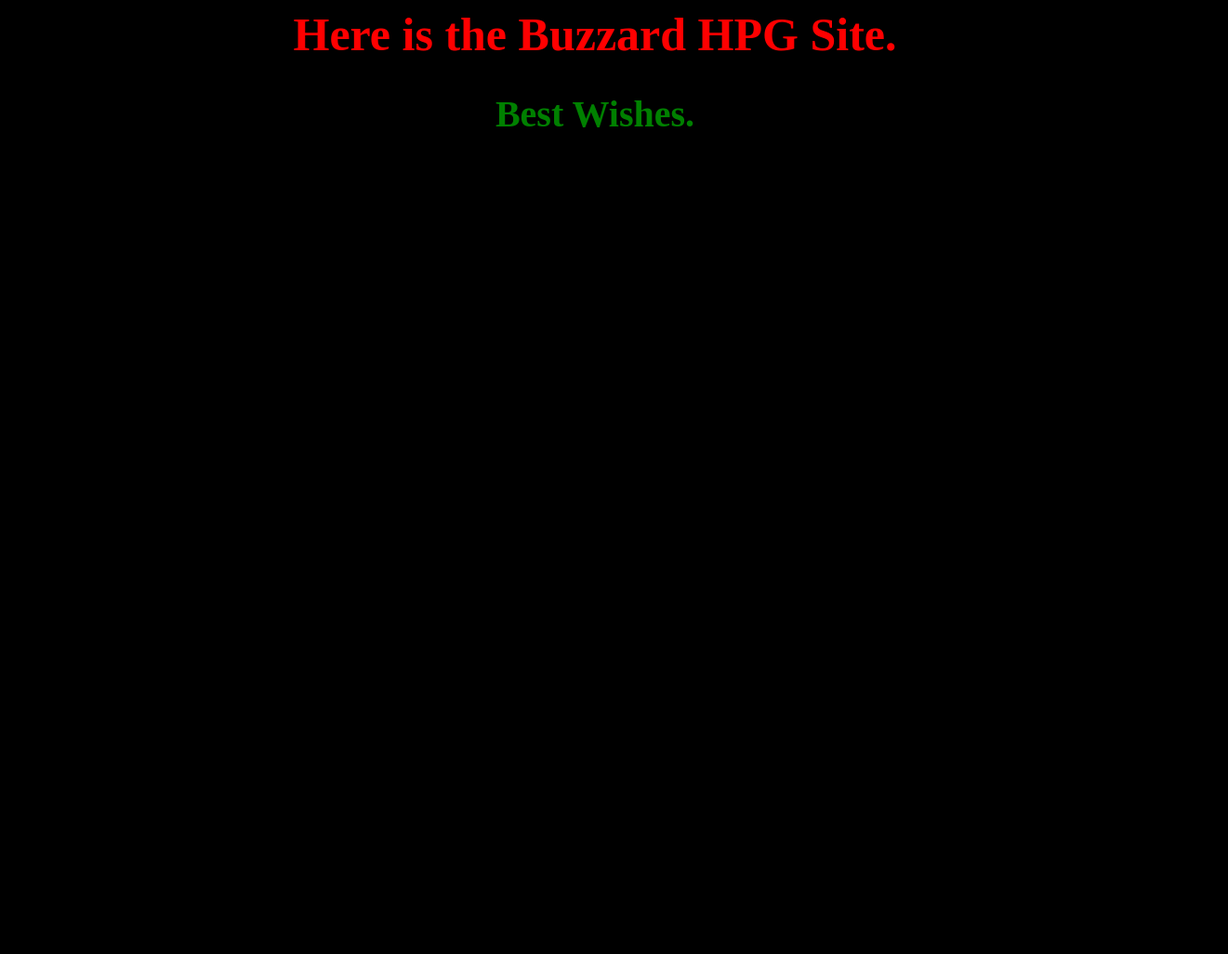
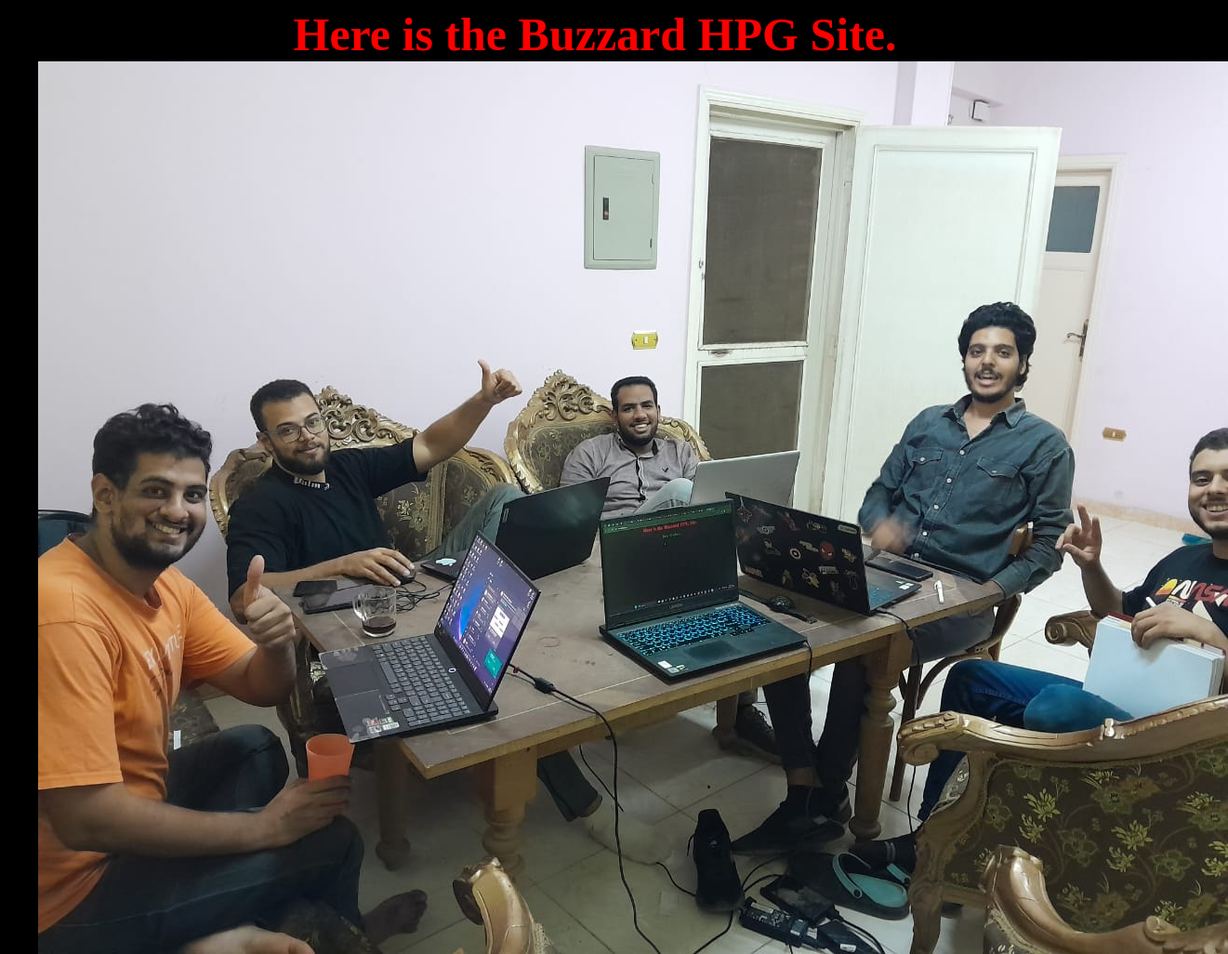
Before and after one commit to BuzzardHPG/Main, a plain HTML site: page index.html in a window 1280 px wide. Shown: the top 1026 px of the page at 93% size, 1321 px wide, since content can reach past the window. Before the commit the page ends 800 px from the top, so only its background shows below. Drawn offline with Linux system fonts and the light colour scheme.

Commit message:
Update index.html

```diff
--- a/index.html
+++ b/index.html
@@ -10,6 +10,7 @@
     <h1>
         Here is the Buzzard HPG Site.
     </h1>
+    <img src="jjjj.jpeg"/>
     <h2>
         Best Wishes.
     </h2>
```
